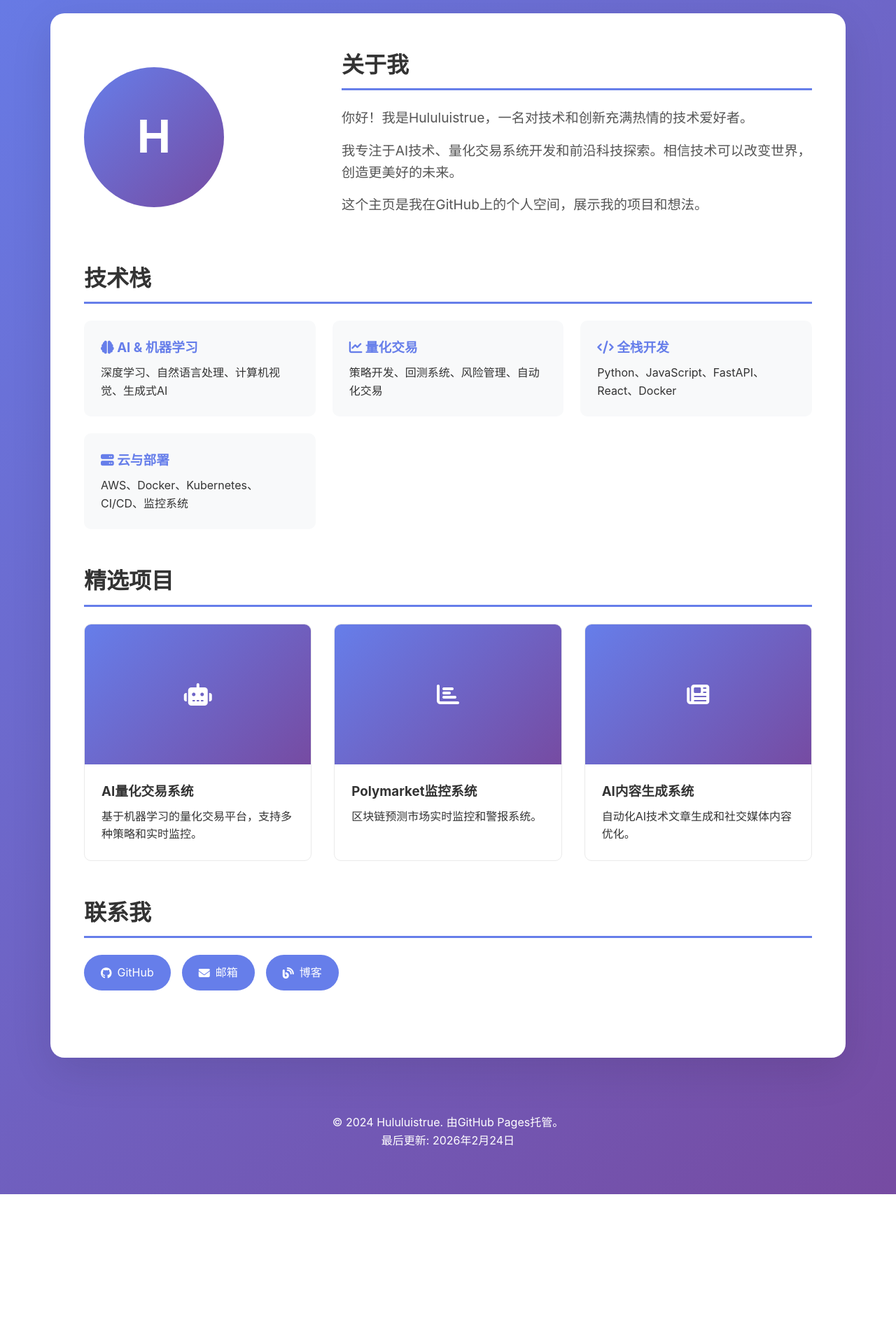
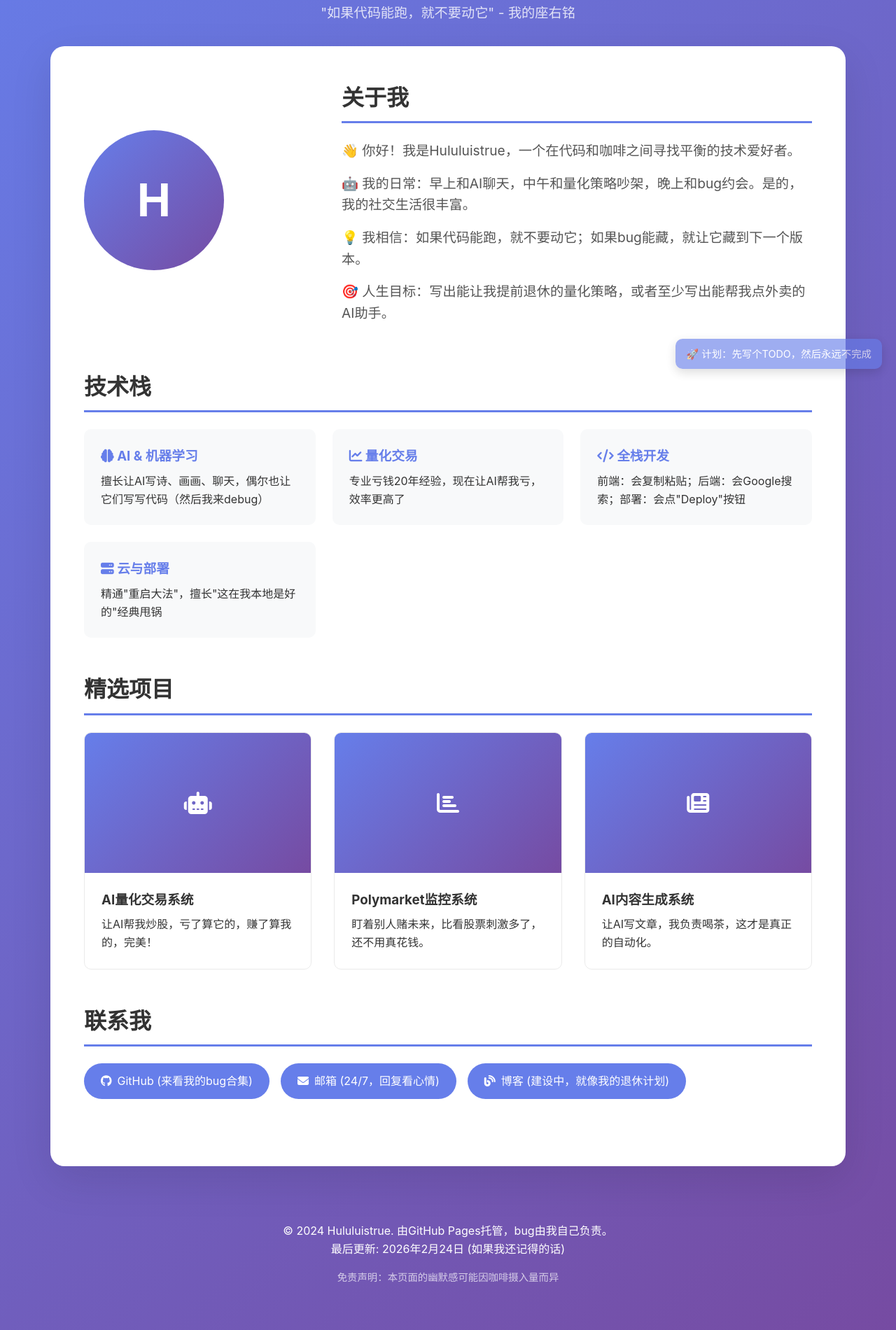
Before and after one commit to Hululuistrue/hululuistrue.github.io, a plain HTML site: page index.html in a window 1280 px wide. Shown: the part 253-2153 px from the top of the page at 70% size. Before the commit the page ends 1959 px from the top, so only its background shows below. Drawn offline with Linux system fonts and the light colour scheme.

Commit message:
更新：添加幽默感自我介绍和互动效果

```diff
--- a/index.html
+++ b/index.html
@@ -194,6 +194,35 @@
                 font-size: 1.2rem;
             }
         }
+
+        /* 幽默动画 */
+        @keyframes slideIn {
+            from {
+                transform: translateX(100%);
+                opacity: 0;
+            }
+            to {
+                transform: translateX(0);
+                opacity: 1;
+            }
+        }
+
+        @keyframes bounce {
+            0%, 100% {
+                transform: translateY(0);
+            }
+            50% {
+                transform: translateY(-10px);
+            }
+        }
+
+        .avatar {
+            animation: bounce 2s infinite ease-in-out;
+        }
+
+        .contact-link:hover {
+            animation: bounce 0.5s ease;
+        }
     </style>
     <link rel="stylesheet" href="https://cdnjs.cloudflare.com/ajax/libs/font-awesome/6.4.0/css/all.min.css">
 </head>
@@ -201,7 +230,8 @@
     <div class="container">
         <header class="header">
             <h1>Hululuistrue</h1>
-            <p>技术探索者 · AI爱好者 · 量化交易开发者</p>
+            <p>专业debugger · 业余咖啡师 · 全职技术段子手</p>
+            <p style="font-size: 1.2rem; margin-top: 1rem; opacity: 0.8;">"如果代码能跑，就不要动它" - 我的座右铭</p>
         </header>
 
         <main class="main-content">
@@ -211,9 +241,10 @@
                 </div>
                 <div class="about-text">
                     <h2>关于我</h2>
-                    <p>你好！我是Hululuistrue，一名对技术和创新充满热情的技术爱好者。</p>
-                    <p>我专注于AI技术、量化交易系统开发和前沿科技探索。相信技术可以改变世界，创造更美好的未来。</p>
-                    <p>这个主页是我在GitHub上的个人空间，展示我的项目和想法。</p>
+                    <p>👋 你好！我是Hululuistrue，一个在代码和咖啡之间寻找平衡的技术爱好者。</p>
+                    <p>🤖 我的日常：早上和AI聊天，中午和量化策略吵架，晚上和bug约会。是的，我的社交生活很丰富。</p>
+                    <p>💡 我相信：如果代码能跑，就不要动它；如果bug能藏，就让它藏到下一个版本。</p>
+                    <p>🎯 人生目标：写出能让我提前退休的量化策略，或者至少写出能帮我点外卖的AI助手。</p>
                 </div>
             </section>
 
@@ -222,19 +253,19 @@
                 <div class="skills-grid">
                     <div class="skill-card">
                         <h3><i class="fas fa-brain"></i> AI & 机器学习</h3>
-                        <p>深度学习、自然语言处理、计算机视觉、生成式AI</p>
+                        <p>擅长让AI写诗、画画、聊天，偶尔也让它们写写代码（然后我来debug）</p>
                     </div>
                     <div class="skill-card">
                         <h3><i class="fas fa-chart-line"></i> 量化交易</h3>
-                        <p>策略开发、回测系统、风险管理、自动化交易</p>
+                        <p>专业亏钱20年经验，现在让AI帮我亏，效率更高了</p>
                     </div>
                     <div class="skill-card">
                         <h3><i class="fas fa-code"></i> 全栈开发</h3>
-                        <p>Python、JavaScript、FastAPI、React、Docker</p>
+                        <p>前端：会复制粘贴；后端：会Google搜索；部署：会点"Deploy"按钮</p>
                     </div>
                     <div class="skill-card">
                         <h3><i class="fas fa-server"></i> 云与部署</h3>
-                        <p>AWS、Docker、Kubernetes、CI/CD、监控系统</p>
+                        <p>精通"重启大法"，擅长"这在我本地是好的"经典甩锅</p>
                     </div>
                 </div>
             </section>
@@ -248,7 +279,7 @@
                         </div>
                         <div class="project-content">
                             <h3>AI量化交易系统</h3>
-                            <p>基于机器学习的量化交易平台，支持多种策略和实时监控。</p>
+                            <p>让AI帮我炒股，亏了算它的，赚了算我的，完美！</p>
                         </div>
                     </div>
                     <div class="project-card">
@@ -257,7 +288,7 @@
                         </div>
                         <div class="project-content">
                             <h3>Polymarket监控系统</h3>
-                            <p>区块链预测市场实时监控和警报系统。</p>
+                            <p>盯着别人赌未来，比看股票刺激多了，还不用真花钱。</p>
                         </div>
                     </div>
                     <div class="project-card">
@@ -266,7 +297,7 @@
                         </div>
                         <div class="project-content">
                             <h3>AI内容生成系统</h3>
-                            <p>自动化AI技术文章生成和社交媒体内容优化。</p>
+                            <p>让AI写文章，我负责喝茶，这才是真正的自动化。</p>
                         </div>
                     </div>
                 </div>
@@ -276,21 +307,22 @@
                 <h2>联系我</h2>
                 <div class="contact-links">
                     <a href="https://github.com/hululuistrue" class="contact-link" target="_blank">
-                        <i class="fab fa-github"></i> GitHub
+                        <i class="fab fa-github"></i> GitHub (来看我的bug合集)
                     </a>
                     <a href="mailto:hululuistrue@github.com" class="contact-link">
-                        <i class="fas fa-envelope"></i> 邮箱
+                        <i class="fas fa-envelope"></i> 邮箱 (24/7，回复看心情)
                     </a>
                     <a href="#" class="contact-link">
-                        <i class="fas fa-blog"></i> 博客
+                        <i class="fas fa-blog"></i> 博客 (建设中，就像我的退休计划)
                     </a>
                 </div>
             </section>
         </main>
 
         <footer class="footer">
-            <p>© 2024 Hululuistrue. 由GitHub Pages托管。</p>
-            <p>最后更新: <span id="current-date"></span></p>
+            <p>© 2024 Hululuistrue. 由GitHub Pages托管，bug由我自己负责。</p>
+            <p>最后更新: <span id="current-date"></span> (如果我还记得的话)</p>
+            <p style="margin-top: 1rem; font-size: 0.9rem; opacity: 0.7;">免责声明：本页面的幽默感可能因咖啡摄入量而异</p>
         </footer>
     </div>
 
@@ -315,6 +347,73 @@
                     card.style.transform = 'translateY(0)';
                 }, 100 * index);
             });
+
+            // 添加幽默的鼠标悬停效果
+            const skillCards = document.querySelectorAll('.skill-card');
+            skillCards.forEach(card => {
+                card.addEventListener('mouseenter', function() {
+                    const texts = this.querySelectorAll('p');
+                    texts.forEach(text => {
+                        const original = text.textContent;
+                        text.dataset.original = original;
+
+                        // 根据卡片类型显示幽默文本
+                        if (original.includes('debug')) {
+                            text.textContent = '其实就是会Google和Stack Overflow';
+                        } else if (original.includes('亏钱')) {
+                            text.textContent = '经验丰富，可以开班授课了';
+                        } else if (original.includes('复制粘贴')) {
+                            text.textContent = '程序员的核心技能，不要小看';
+                        } else if (original.includes('重启大法')) {
+                            text.textContent = '解决90%的问题，信我';
+                        }
+                    });
+                });
+
+                card.addEventListener('mouseleave', function() {
+                    const texts = this.querySelectorAll('p');
+                    texts.forEach(text => {
+                        if (text.dataset.original) {
+                            text.textContent = text.dataset.original;
+                        }
+                    });
+                });
+            });
+
+            // 随机显示幽默提示
+            const tips = [
+                "💡 小贴士：多喝咖啡，bug会自己消失",
+                "🤔 思考：如果AI这么聪明，为什么还要我写代码？",
+                "🎯 目标：今天不写bug，只写feature",
+                "😅 现实：又到了debug到凌晨的美好时光",
+                "🚀 计划：先写个TODO，然后永远不完成"
+            ];
+
+            const randomTip = tips[Math.floor(Math.random() * tips.length)];
+            const tipElement = document.createElement('div');
+            tipElement.style.cssText = `
+                position: fixed;
+                bottom: 20px;
+                right: 20px;
+                background: rgba(102, 126, 234, 0.9);
+                color: white;
+                padding: 10px 15px;
+                border-radius: 10px;
+                font-size: 0.9rem;
+                max-width: 300px;
+                box-shadow: 0 5px 15px rgba(0,0,0,0.2);
+                z-index: 1000;
+                animation: slideIn 0.5s ease;
+            `;
+            tipElement.textContent = randomTip;
+            document.body.appendChild(tipElement);
+
+            // 5秒后消失
+            setTimeout(() => {
+                tipElement.style.opacity = '0';
+                tipElement.style.transition = 'opacity 0.5s ease';
+                setTimeout(() => tipElement.remove(), 500);
+            }, 5000);
         });
     </script>
 </body>
```
Also changed, not shown: 1 other file.
